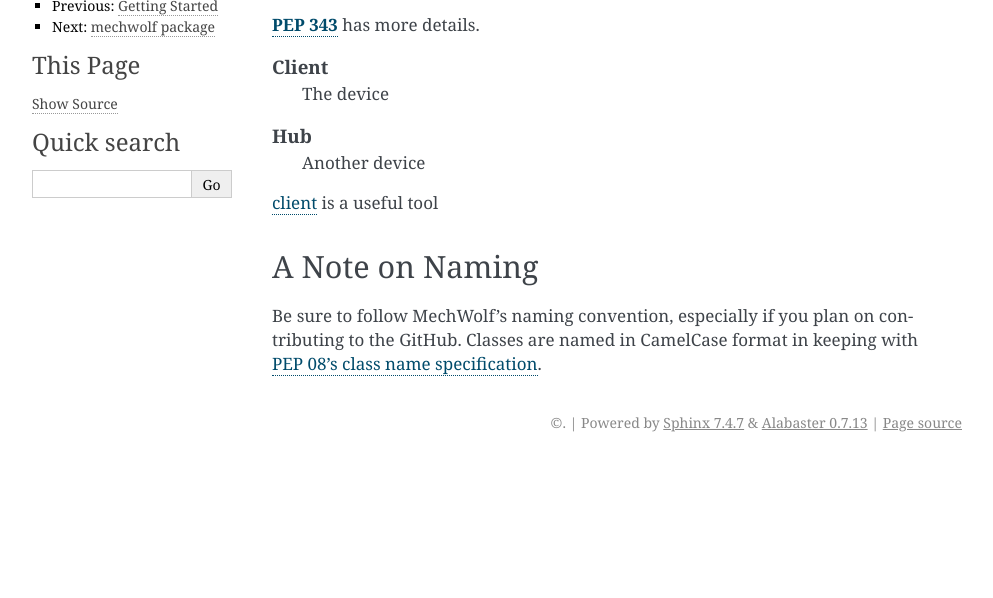
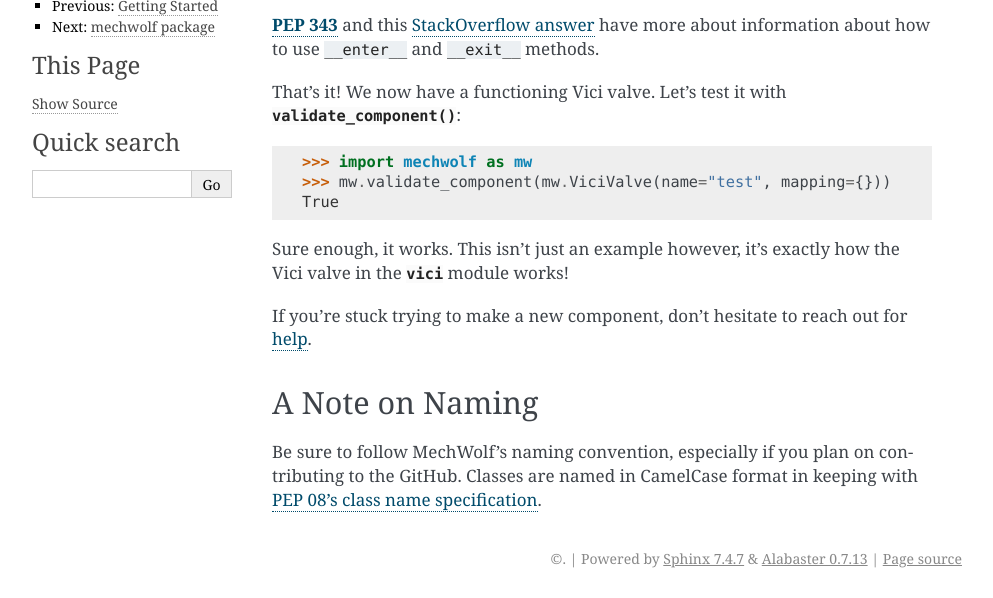
Before and after one commit to MechWolf/MechWolf, a Sphinx documentation site: the page built from docs/source/guide/new_components.rst, in a window 1280 px wide and 900 px high, scrolled down 6007 px, cut to the strip 302-900 px from the top of the window. Shown: the whole strip, without its empty margins (148-1141 px from the left). Built offline with Sphinx 7.4.7, drawn with Linux system fonts in a browser that asks for light colours; pages that are not in the unit, such as notebooks, are missing from menus; before the commit the page ends 6771 px from its top, so only the background shows below that.

Commit message:
Finished documenting how to create new components

```diff
--- a/docs/source/guide/new_components.rst
+++ b/docs/source/guide/new_components.rst
@@ -276,17 +276,23 @@ Similarly, ``__exit__`` closes the connection:
 .. literalinclude:: ../../../mechwolf/components/vici.py
     :pyobject: ViciValve.__exit__
 
-:pep:`343` has more details.
+:pep:`343` and this `StackOverflow answer
+<https://stackoverflow.com/questions/1984325/explaining-pythons-enter-and-exit>`_
+have more about information about how to use ``__enter__`` and ``__exit__``
+methods.
 
-.. glossary::
+That's it! We now have a functioning Vici valve. Let's test it with
+:func:`~mechwolf.validate_component`::
 
-    Client
-        The device
+    >>> import mechwolf as mw
+    >>> mw.validate_component(mw.ViciValve(name="test", mapping={}))
+    True
 
-    Hub
-        Another device
+Sure enough, it works. This isn't just an example however, it's exactly how the
+Vici valve in the :mod:`~mechwolf.components.vici` module works!
 
-:term:`client` is a useful tool
+If you're stuck trying to make a new component, don't hesitate to reach out for
+:ref:`help <help>`.
 
 A Note on Naming
 ----------------
```
Also changed, not shown: docs/source/about/faq.rst (+8 -3 lines), 2 other files.
